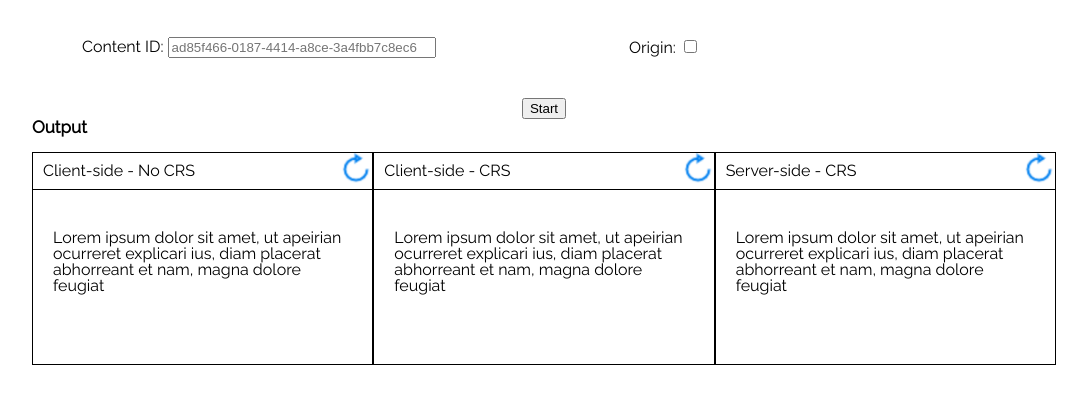
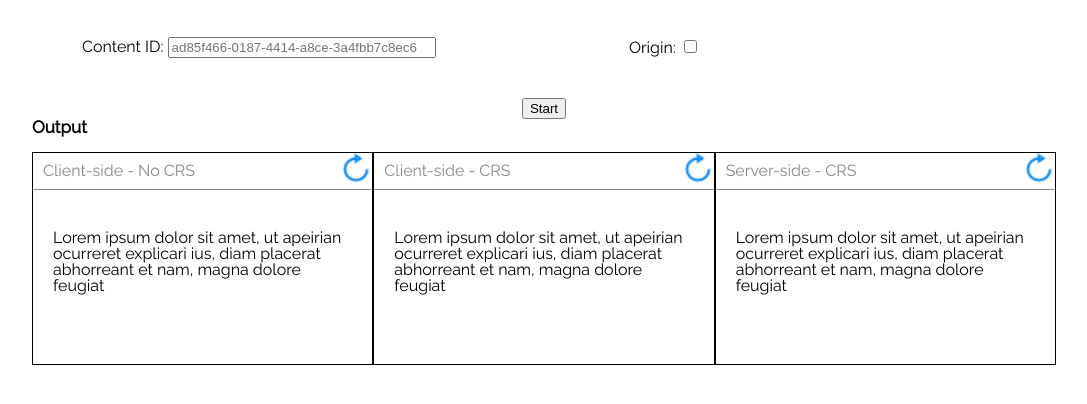
Before and after one commit to anastasiayurc/form_1, a plain HTML site: page index.html in a window 1280 px wide. Shown: the part 120-524 px from the top of the page, without its empty margins (96-1183 px from the left). Drawn offline with Linux system fonts and the light colour scheme.

Commit message:
Changed text color in block-header class

```diff
--- a/css/style.css
+++ b/css/style.css
@@ -69,8 +69,9 @@ body{
 .p-left{
     float: left;
     padding: 10px;
+    color: #898989;
 }
 .block-header{
     overflow: hidden;
-    border-bottom: 1px solid #000;
+    border-bottom: 1px solid #898989;
 }
```
